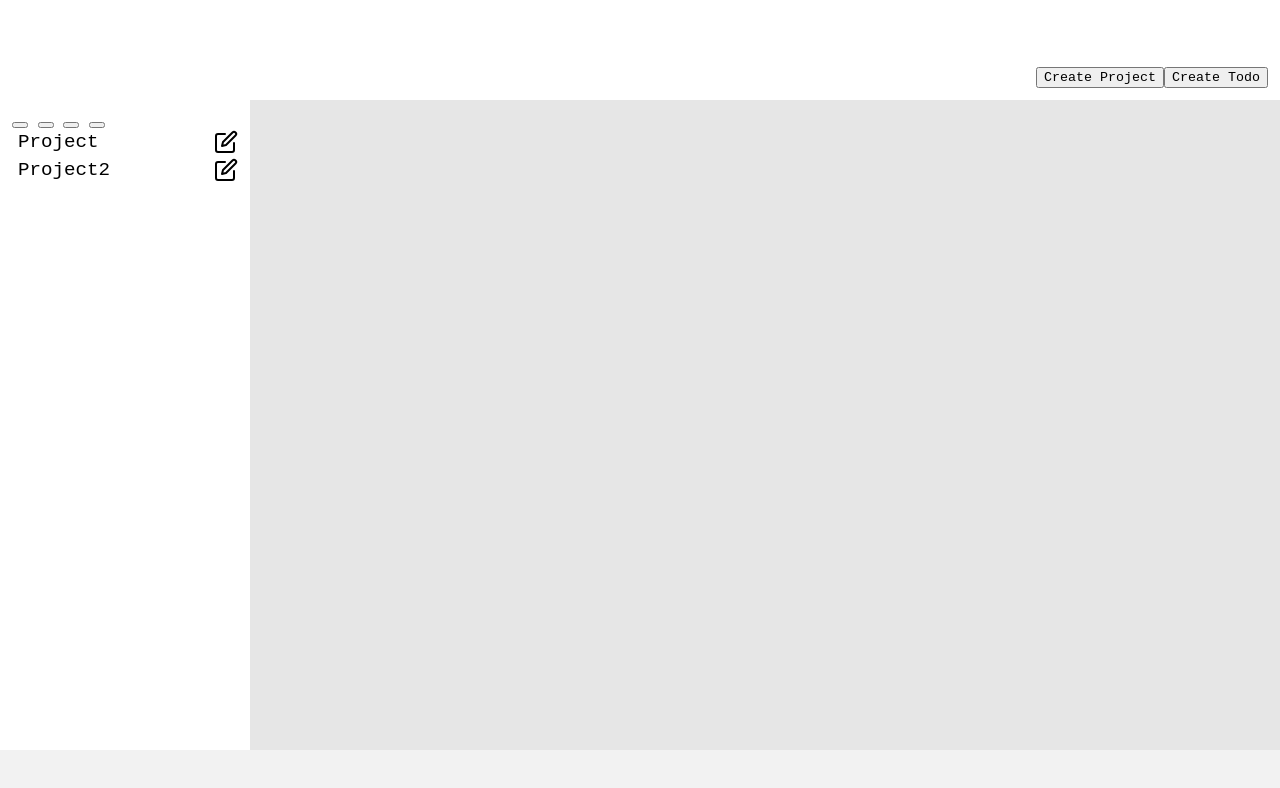
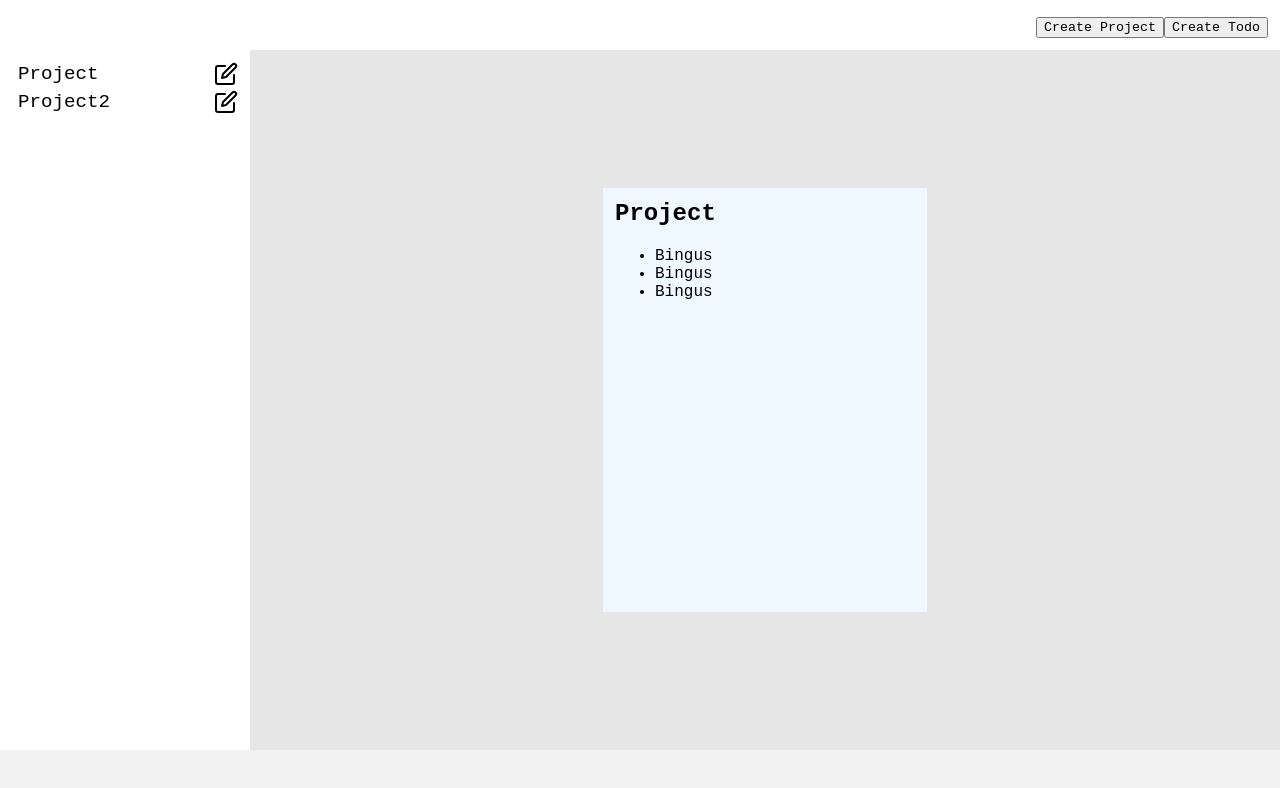
Before and after one commit to GoblinK1ng/Todo-List, a website built with webpack: page src/template.html in a window 1280 px wide. Both pictures are taken after a click on the button "Project". Built offline with nearby package versions, Linux system fonts and the light colour scheme.

Commit message:
Feat: Displays Project contents with todos

```diff
--- /dev/null
+++ b/src/projectUI.js
@@ -0,0 +1,24 @@
+
+
+export function showProjectUI(project){
+    const main = document.getElementById("main-content");
+    main.innerHTML = "";
+    const projectUI = document.createElement("div");
+    projectUI.id = "projectUI";
+
+
+    const title = document.createElement("h2");
+    title.textContent = project.title;
+    const todoList = document.createElement("ul");
+
+    for (let x in project.todos){
+        const todo = document.createElement("li");
+
+        todo.textContent = project.todos[x].title;
+        todoList.appendChild(todo);
+    }
+
+    projectUI.appendChild(title);
+    projectUI.appendChild(todoList);
+    main.appendChild(projectUI);
+}
--- a/src/sidebar.js
+++ b/src/sidebar.js
@@ -1,6 +1,7 @@
 import { Project } from "./Projects";
 import { createProjectForm } from "./createForms";
 import edit from "./imgs/edit.svg";
+import { showProjectUI } from "./projectUI";
 
 export function displaySidebar(){
     const sidebar = document.getElementById("projects-section");
@@ -17,6 +18,11 @@ export function displaySidebar(){
         projectEdit.setAttribute("type", "image");
         projectEdit.src = edit;
         projectName.textContent = Project.projects[x].title;
+
+        projectName.addEventListener("click", () =>{
+            showProjectUI(Project.projects[x]);
+        })
+
         projectEdit.addEventListener("click", ()=>{
             console.log(Project.projects[x].title);
             const main = document.getElementById("main-content");
--- a/src/style.css
+++ b/src/style.css
@@ -12,7 +12,7 @@ body{
   height: 100vh;
   display: grid;
   grid-template-columns: 250px 1fr;
-  grid-template-rows: 100px 1fr 50px;
+  grid-template-rows: 50px 1fr 50px;
 
 }
 
@@ -91,3 +91,14 @@ form{
   flex-direction: column;
   gap: 4px;
 }
+
+#projectUI{
+  padding: 12px;
+  background-color: aliceblue;
+  height: 400px;
+  width: 300px;
+
+  display: flex;
+  flex-direction: column;
+  gap: 20px;
+}
--- a/src/template.html
+++ b/src/template.html
@@ -14,10 +14,7 @@
     </header>
     <div id="sidebar">
       <div class="options-section">
-        <button></button>
-        <button></button>
-        <button></button>
-        <button></button>
+
       </div>
       <div id="projects-section">
 
```
